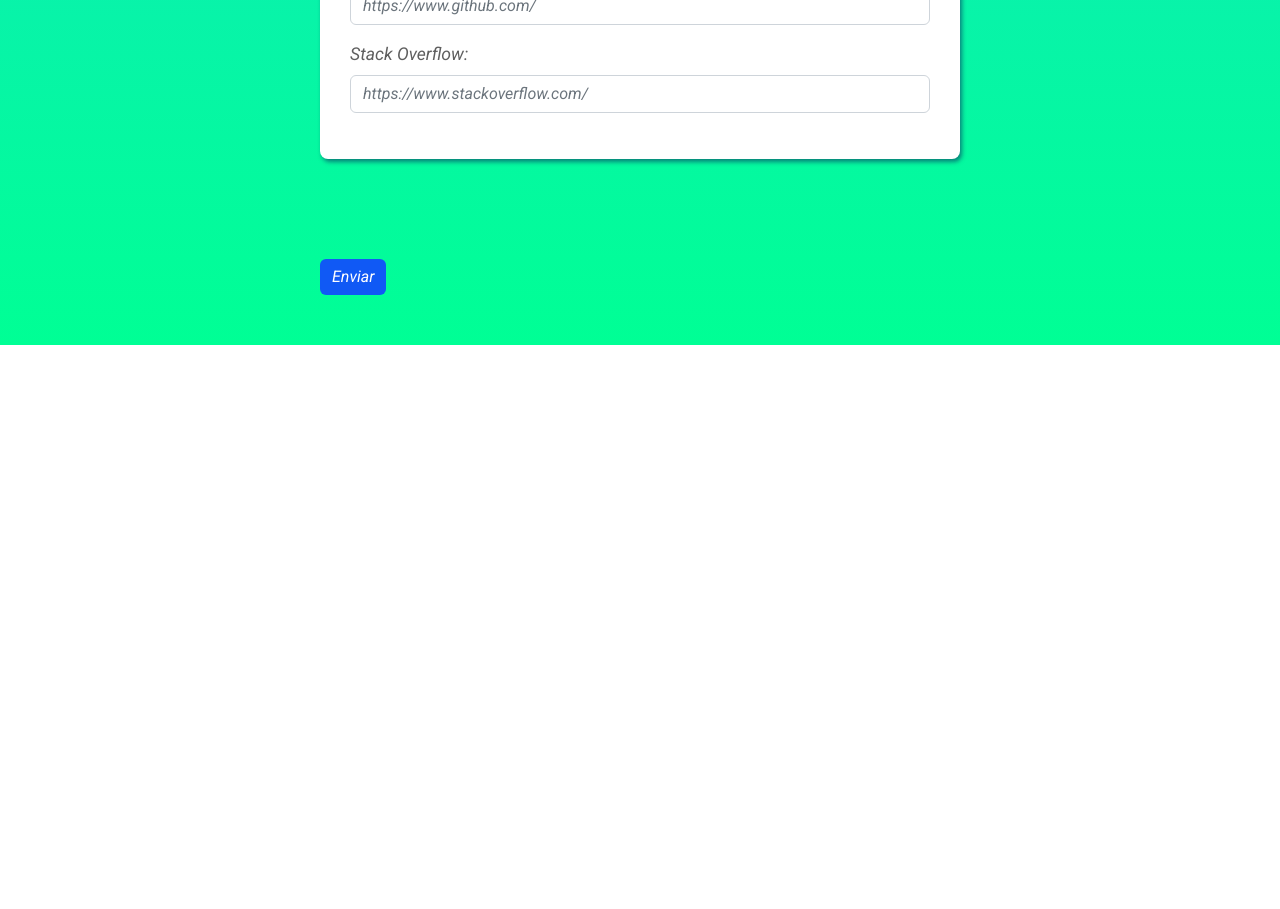
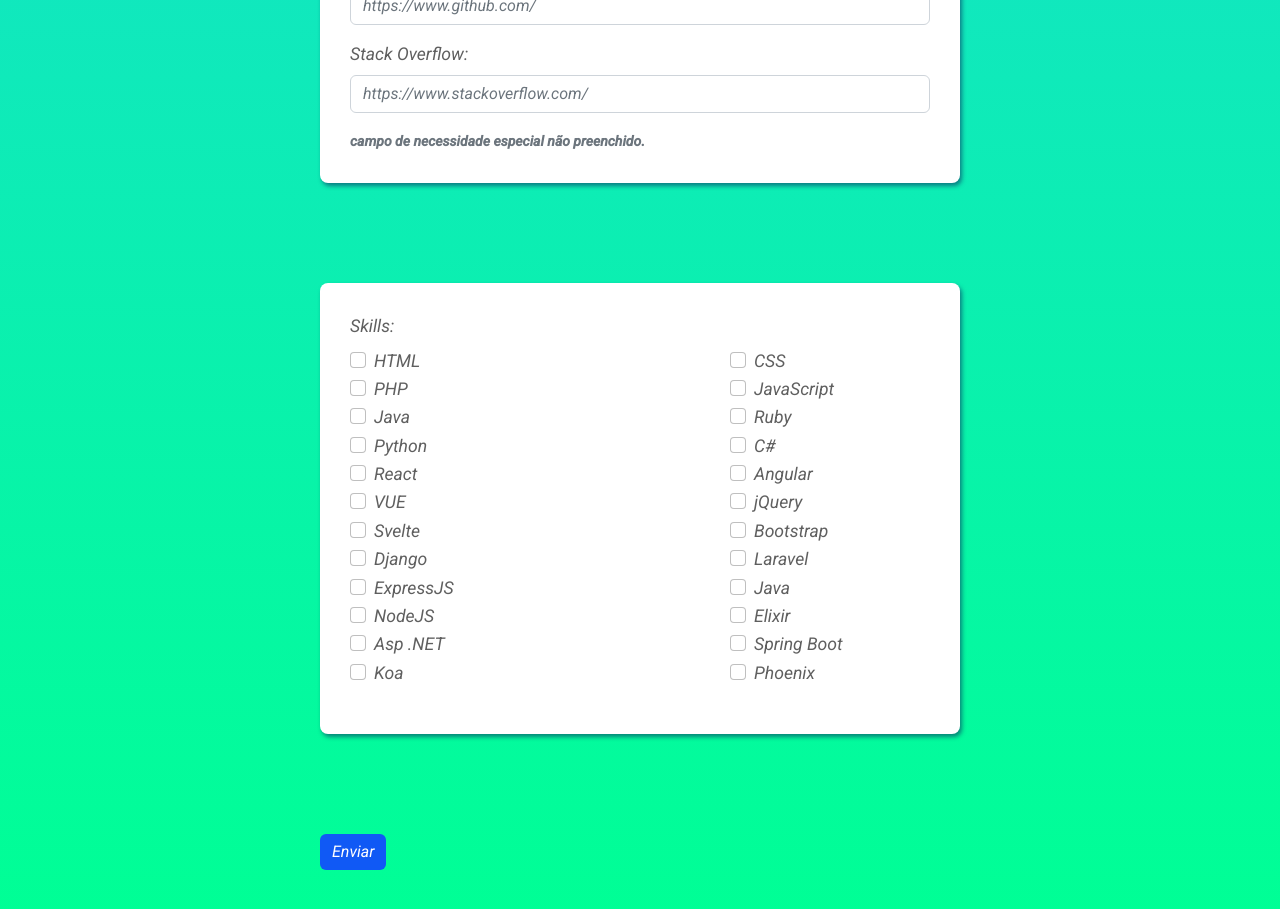
Before and after one commit to warlleism/fullstack-form-bootstrap-mysql-nodejs-reactjs, a React (Create React App) app: page / in a window 1280 px wide. Shown: the part 1320-2229 px from the top of the page. Before the commit the page ends 1665 px from the top, so only its background shows below. Built offline with nearby package versions, Linux system fonts and the light colour scheme.

Commit message:
component select checkbox criado

```diff
--- /dev/null
+++ b/src/components/select.jsx
@@ -0,0 +1,36 @@
+import React from "react";
+import Form from 'react-bootstrap/Form';
+
+const Select = (props) => {
+
+    const skills = ['HTML', 'CSS', 'PHP', 'JavaScript', 'Java', 'Ruby', 'Python', 'C#', 'React', 'Angular', 'VUE', 'jQuery', 'Svelte', 'Bootstrap', 'Django', 'Laravel', 'ExpressJS', 'Java', 'NodeJS', 'Elixir', 'Asp .NET', 'Spring Boot', 'Koa', 'Phoenix']
+
+
+
+    const filter = (event) => {
+
+        if (props.dados.skills.includes(event)) {
+            const filtrado = props.dados.skills.filter(word => word != event)
+            return props.setDados({ ...props.dados, skills: filtrado })
+        }
+
+        props.setDados({ ...props.dados, skills: [...props.dados.skills, event] })
+    }
+
+    return (
+        <>
+
+            <Form.Group className="mb-3 field" controlId="formBasicEmail" style={{ display: "flex", flexWrap: "wrap", justifyContent: "space-between" }}>
+                {
+                    skills.map((e) => {
+                        return (
+                            <Form.Check value={e} label={e} style={{ width: 200 }} onChange={(e) => filter(e.target.value)} />
+                        )
+                    })
+                }
+            </Form.Group>
+        </>
+    )
+}
+
+export default Select;
--- a/src/formulario/index.jsx
+++ b/src/formulario/index.jsx
@@ -1,6 +1,7 @@
 import React, { useState } from "react";
 import Button from 'react-bootstrap/Button';
 import Form from 'react-bootstrap/Form';
+import Select from "../components/select";
 import './style.scss'
 
 const Formulario = () => {
@@ -17,8 +18,10 @@ const Formulario = () => {
         necessidade: 'initial',
         linkedin: 'initial',
         github: 'initial',
-        stack: 'initial'
+        stack: 'initial',
+        skills: []
     }
+
 
     const [dadosPessoais, setDadosPessoais] = useState(dados_pessoas_initial)
 
@@ -33,7 +36,6 @@ const Formulario = () => {
             )
         }
     }
-
 
     const EnviarDados = (event) => {
         event.preventDefault()
@@ -63,7 +65,7 @@ const Formulario = () => {
 
     return (
         <div className="conteiner-user-info">
-
+            {console.log(dadosPessoais)}
             <div className="time-line">
                 <a href="#person-info">
                     <img src={require('../image/user.png')} alt="" id="user" />
@@ -187,7 +189,12 @@ const Formulario = () => {
                         <Form.Control type="text" required placeholder="https://www.stackoverflow.com/" onChange={(e) => setDadosPessoais({ ...dadosPessoais, stack: e.target.value })} />
                         {Validacao(dadosPessoais.stack == '')}
                     </Form.Group>
+                    {Validacao(dadosPessoais.skills == '', 'necessidade especial')}
+                </div>
 
+                <div className="personal-info" id="person-social" >
+                    <Form.Label>Skills:</Form.Label>
+                    <Select setDados={setDadosPessoais} dados={dadosPessoais} />
                 </div>
 
                 <Button variant="primary" type="submit" style={{ border: "none" }}>
```
